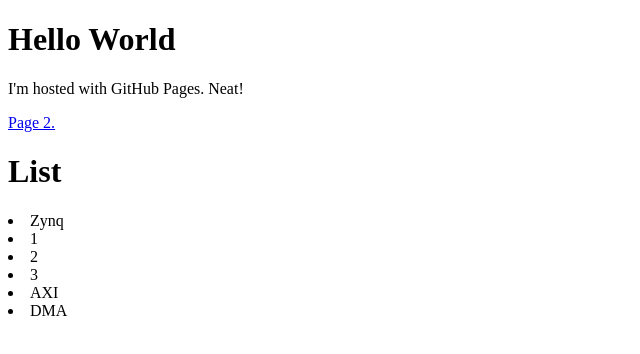
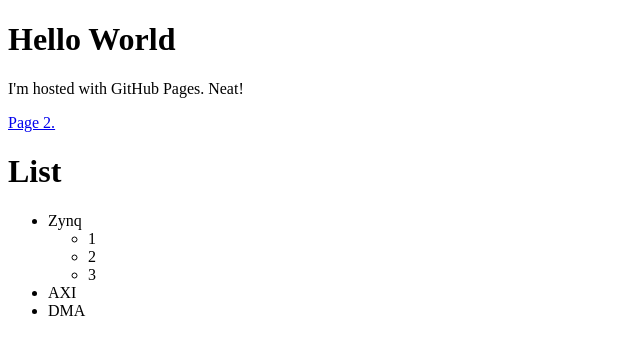
Before and after one commit to DoTheMoses/dothemoses.github.io, a plain HTML site: page index.html in a window 1280 px wide. Shown: the whole page, without its empty margins (0-640 px from the left). Drawn offline with Linux system fonts and the light colour scheme.

Commit message:
Fixed lists

```diff
--- a/index.html
+++ b/index.html
@@ -9,13 +9,16 @@
 
 
 <h1>List</h1>
-<li>Zynq
-<li>1</li>
-<li>2</li>
-<li>3</li>
-</li>
-<li>AXI</li>
-<li>DMA</li>
+<ul>
+  <li>Zynq</li>
+    <ul>
+      <li>1</li>
+      <li>2</li>
+      <li>3</li>
+    </ul>
+  <li>AXI</li>
+  <li>DMA</li>
+</ul>
 
 </body>
 </html>
```
